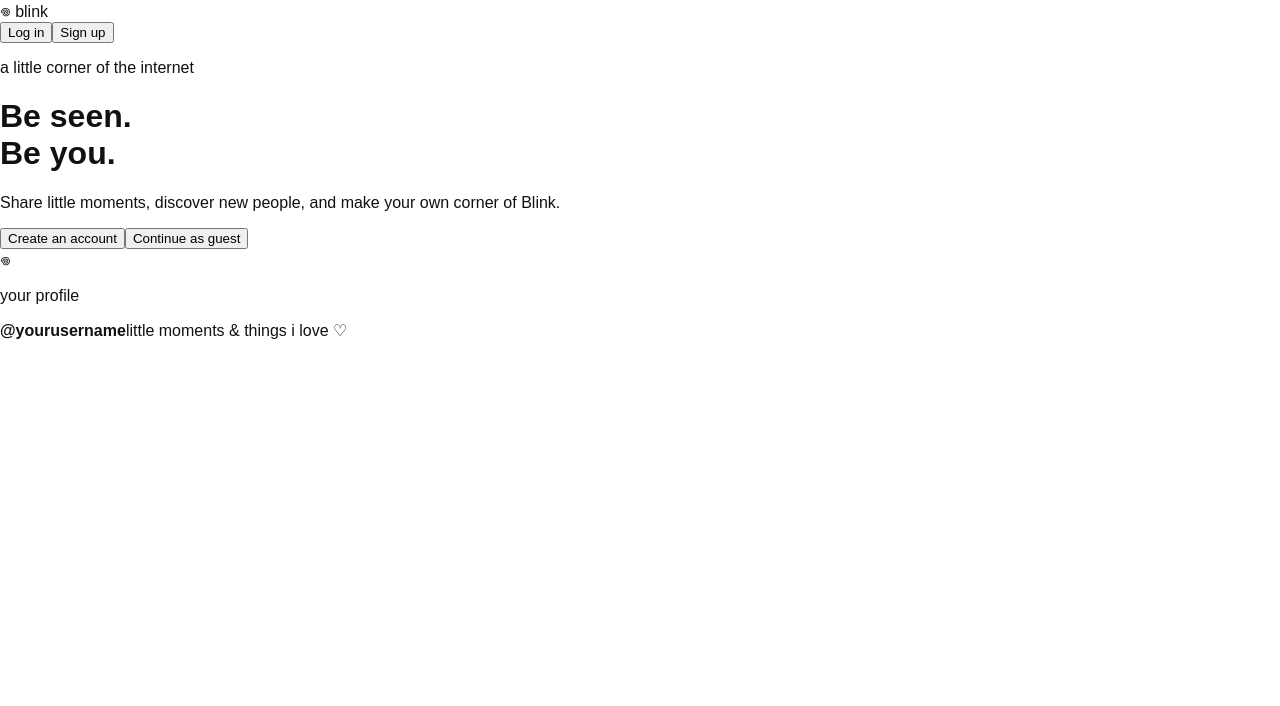
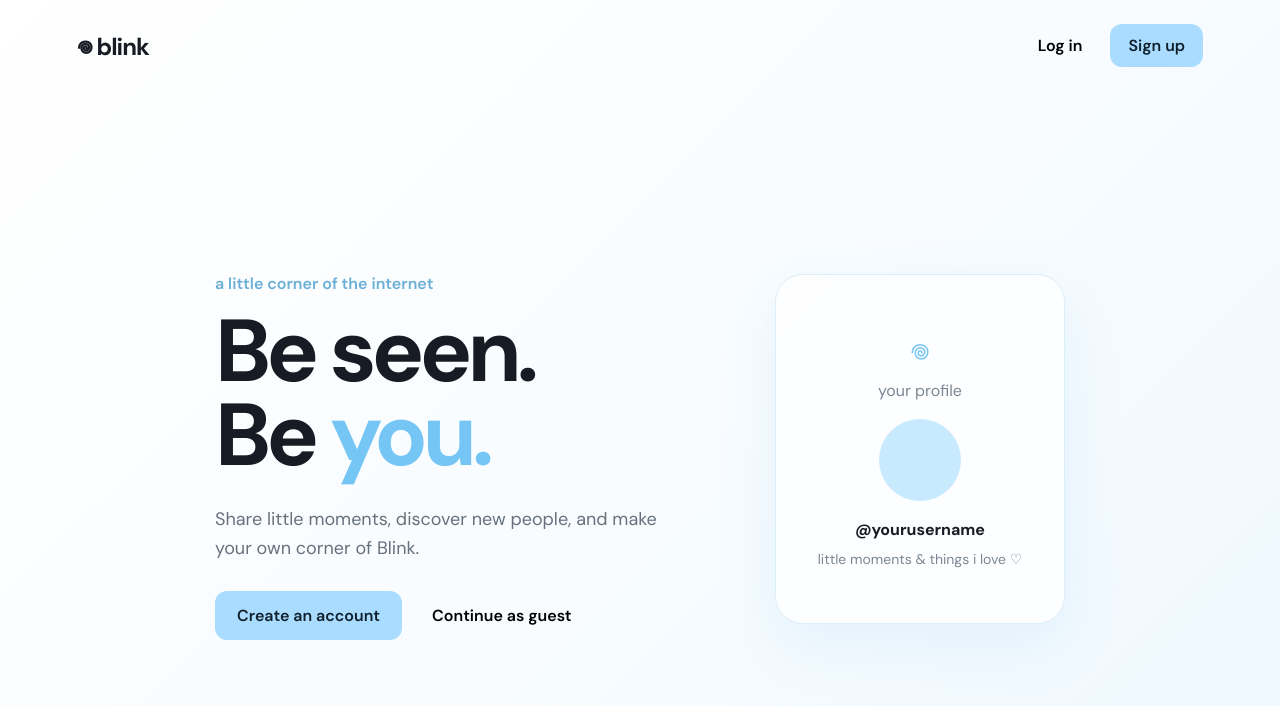
Before and after one commit to ewdswiwi/blink, a React (Vite) app: page / in a window 1280 px wide. Shown: the top 706 px of the page. Built offline with nearby package versions, Linux system fonts and the light colour scheme.

Commit message:
Refactor CSS for font and style updates
Updated font family and added Google Fonts import. Adjusted colors and styles for various elements including buttons, headers, and hero sections.

```diff
--- a/src/index.css
+++ b/src/index.css
@@ -1,3 +1,5 @@
+@import url("https://fonts.googleapis.com/css2?family=DM+Sans:wght@400;500;600;700&display=swap");
+
 * {
   box-sizing: border-box;
 }
@@ -10,7 +12,179 @@ body,
 }
 
 body {
-  font-family: Arial, sans-serif;
+  font-family: "DM Sans", sans-serif;
   background: #ffffff;
-  color: #111111;
+  color: #171b24;
 }
+
+button {
+  font: inherit;
+  cursor: pointer;
+}
+
+.app {
+  min-height: 100vh;
+  background: linear-gradient(135deg, #ffffff 0%, #f8fcff 55%, #eef8ff 100%);
+}
+
+.landing-header {
+  display: flex;
+  align-items: center;
+  justify-content: space-between;
+  padding: 24px 6%;
+}
+
+.logo {
+  font-size: 24px;
+  font-weight: 700;
+  letter-spacing: -1px;
+}
+
+.header-actions {
+  display: flex;
+  gap: 10px;
+}
+
+.login-button,
+.signup-button,
+.primary-button,
+.guest-button {
+  border: 0;
+  border-radius: 12px;
+  padding: 11px 18px;
+  font-weight: 600;
+}
+
+.login-button,
+.guest-button {
+  background: transparent;
+}
+
+.signup-button,
+.primary-button {
+  background: #a9dcff;
+  color: #10202d;
+}
+
+.hero {
+  min-height: calc(100vh - 85px);
+  display: flex;
+  align-items: center;
+  justify-content: center;
+  gap: 90px;
+  padding: 60px 6%;
+}
+
+.hero-text {
+  max-width: 560px;
+}
+
+.eyebrow {
+  color: #6baed6;
+  font-weight: 600;
+  margin-bottom: 16px;
+}
+
+h1 {
+  font-size: clamp(52px, 8vw, 88px);
+  line-height: 0.95;
+  letter-spacing: -5px;
+  margin: 0;
+}
+
+h1 span {
+  color: #75c5f5;
+}
+
+.description {
+  max-width: 470px;
+  font-size: 18px;
+  line-height: 1.6;
+  color: #66717d;
+  margin: 28px 0;
+}
+
+.hero-actions {
+  display: flex;
+  gap: 12px;
+  flex-wrap: wrap;
+}
+
+.primary-button {
+  padding: 14px 22px;
+}
+
+.hero-card {
+  width: 290px;
+  min-height: 350px;
+  padding: 28px;
+  border: 1px solid #dceef9;
+  border-radius: 28px;
+  background: rgba(255, 255, 255, 0.8);
+  box-shadow: 0 20px 60px rgba(98, 176, 225, 0.12);
+  display: flex;
+  flex-direction: column;
+  align-items: center;
+  justify-content: center;
+  gap: 10px;
+  text-align: center;
+}
+
+.mini-logo {
+  font-size: 30px;
+  color: #75c5f5;
+}
+
+.hero-card p {
+  margin: 0;
+  color: #7b8792;
+}
+
+.fake-avatar {
+  width: 82px;
+  height: 82px;
+  border-radius: 50%;
+  background: #c8eaff;
+  margin: 8px 0;
+}
+
+.hero-card span {
+  color: #7b8792;
+  font-size: 14px;
+}
+
+@media (max-width: 700px) {
+  .landing-header {
+    padding: 18px 20px;
+  }
+
+  .header-actions .login-button {
+    display: none;
+  }
+
+  .hero {
+    min-height: auto;
+    flex-direction: column;
+    align-items: stretch;
+    gap: 45px;
+    padding: 50px 20px 70px;
+  }
+
+  h1 {
+    font-size: 58px;
+    letter-spacing: -3px;
+  }
+
+  .hero-card {
+    width: 100%;
+  }
+
+  .hero-actions {
+    flex-direction: column;
+  }
+
+  .primary-button,
+  .guest-button {
+    width: 100%;
+  }
+}
```
